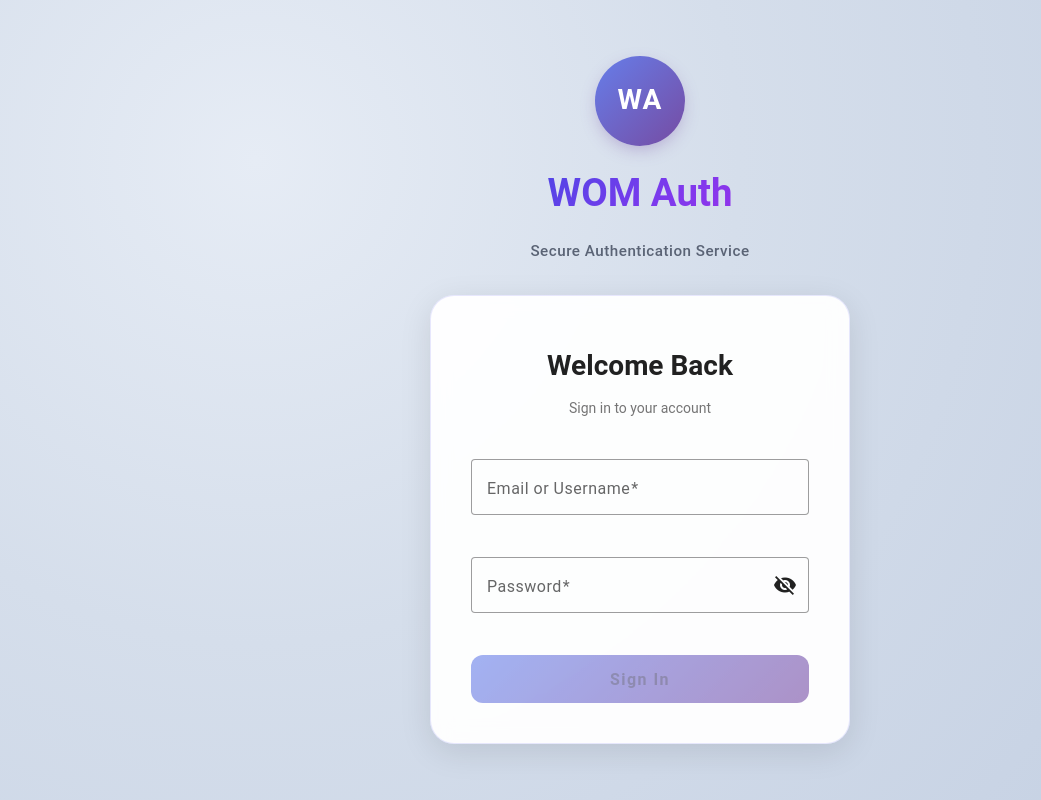
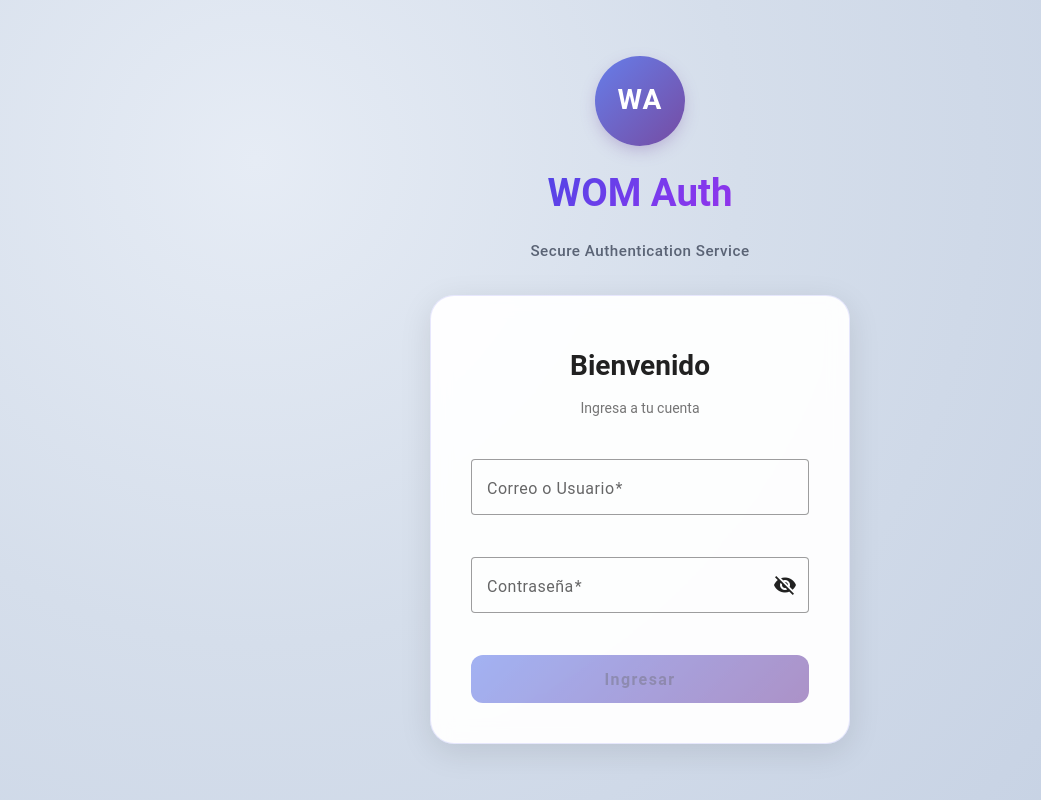
Before and after one commit to kevinbayter/wom-auth-client, an Angular app: page /auth/login in a window 1280 px wide. Shown: the whole page, without its empty margins (0-1041 px from the left). Built offline with nearby package versions, Linux system fonts and the light colour scheme.

Commit message:
fix: subscribe login (firstValueFrom) and translate login UI to Spanish

```diff
--- a/src/app/features/auth/components/login-form/login-form.component.html
+++ b/src/app/features/auth/components/login-form/login-form.component.html
@@ -1,8 +1,8 @@
 <mat-card class="login-card">
   <mat-card-header>
     <div class="card-header-content">
-      <h2 class="login-title">Welcome Back</h2>
-      <p class="login-subtitle">Sign in to your account</p>
+  <h2 class="login-title">Bienvenido</h2>
+  <p class="login-subtitle">Ingresa a tu cuenta</p>
     </div>
   </mat-card-header>
 
@@ -16,29 +16,29 @@
       }
 
       <mat-form-field appearance="outline" class="full-width">
-        <mat-label>Email or Username</mat-label>
+        <mat-label>Correo o Usuario</mat-label>
         <input
           matInput
           formControlName="identifier"
-          placeholder="Enter your email or username"
+          placeholder="Ingresa tu correo o usuario"
           autocomplete="username"
           [disabled]="isLoading"
         />
         @if (loginForm.controls['identifier'].hasError('required')) {
-          <mat-error>Email or username is required</mat-error>
+          <mat-error>Campo requerido</mat-error>
         }
         @if (loginForm.controls['identifier'].hasError('minlength')) {
-          <mat-error>Must be at least 3 characters</mat-error>
+          <mat-error>Mínimo 3 caracteres</mat-error>
         }
       </mat-form-field>
 
       <mat-form-field appearance="outline" class="full-width">
-        <mat-label>Password</mat-label>
+        <mat-label>Contraseña</mat-label>
         <input
           matInput
           [type]="hidePassword ? 'password' : 'text'"
           formControlName="password"
-          placeholder="Enter your password"
+          placeholder="Ingresa tu contraseña"
           autocomplete="current-password"
           [disabled]="isLoading"
         />
@@ -53,10 +53,10 @@
           <mat-icon>{{ hidePassword ? 'visibility_off' : 'visibility' }}</mat-icon>
         </button>
         @if (loginForm.controls['password'].hasError('required')) {
-          <mat-error>Password is required</mat-error>
+          <mat-error>Campo requerido</mat-error>
         }
         @if (loginForm.controls['password'].hasError('minlength')) {
-          <mat-error>Must be at least 6 characters</mat-error>
+          <mat-error>Mínimo 6 caracteres</mat-error>
         }
       </mat-form-field>
 
@@ -70,11 +70,11 @@
         @if (isLoading) {
           <ng-container>
             <mat-spinner diameter="20" class="button-spinner"></mat-spinner>
-            <span>Signing in...</span>
+            <span>Ingresando...</span>
           </ng-container>
         }
         @if (!isLoading) {
-          <span>Sign In</span>
+          <span>Ingresar</span>
         }
       </button>
     </form>
--- a/src/app/features/auth/components/login-form/login-form.component.ts
+++ b/src/app/features/auth/components/login-form/login-form.component.ts
@@ -56,6 +56,6 @@ export class LoginFormComponent {
   }
 
   protected get passwordToggleAriaLabel(): string {
-    return this.hidePassword ? 'Show password' : 'Hide password';
+    return this.hidePassword ? 'Mostrar contraseña' : 'Ocultar contraseña';
   }
 }
--- a/src/app/features/auth/pages/login-page.component.ts
+++ b/src/app/features/auth/pages/login-page.component.ts
@@ -2,6 +2,7 @@ import { Component, inject, signal } from '@angular/core';
 import { Router } from '@angular/router';
 import { CommonModule } from '@angular/common';
 import { AuthService } from '@app/core/services/auth.service';
+import { firstValueFrom } from 'rxjs';
 import { LoginRequest } from '@shared/models';
 import { LoginFormComponent } from '../components/login-form/login-form.component';
 import { LoginBrandingComponent } from '../components/login-branding/login-branding.component';
@@ -27,9 +28,8 @@ export class LoginPageComponent {
   protected async handleLogin(credentials: LoginRequest): Promise<void> {
     this.isLoading.set(true);
     this.errorMessage.set(null);
-
     try {
-      await this.authService.login(credentials);
+      await firstValueFrom(this.authService.login(credentials));
       await this.router.navigate(['/dashboard']);
     } catch (error: any) {
       this.handleLoginError(error);
@@ -41,14 +41,14 @@ export class LoginPageComponent {
   private handleLoginError(error: any): void {
     const status = error?.status;
     const errorMessages: Record<number, string> = {
-      401: 'Invalid username or password',
-      403: 'Account locked. Please contact support',
-      429: 'Too many login attempts. Please try again later',
-      500: 'Server error. Please try again later',
+      0: 'No se pudo conectar con el servidor',
+      401: 'Usuario o contraseña inválidos',
+      403: 'Cuenta bloqueada. Contacta soporte',
+      429: 'Demasiados intentos. Intenta más tarde',
+      500: 'Error interno. Intenta nuevamente',
     };
-
     this.errorMessage.set(
-      errorMessages[status] || 'An unexpected error occurred. Please try again'
+      errorMessages[status] || 'Ocurrió un error inesperado. Intenta nuevamente'
     );
   }
 }
```
